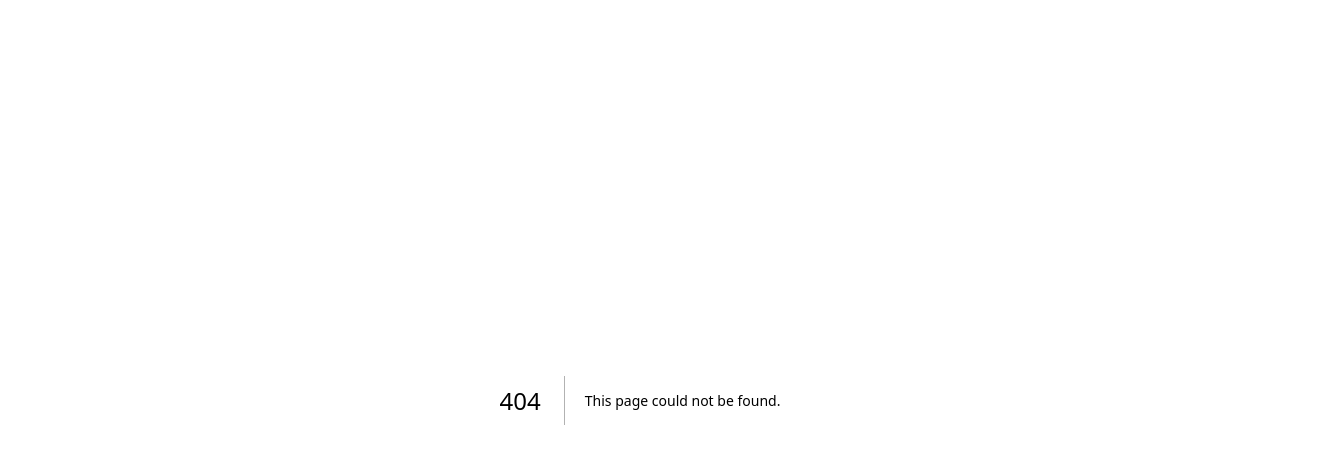
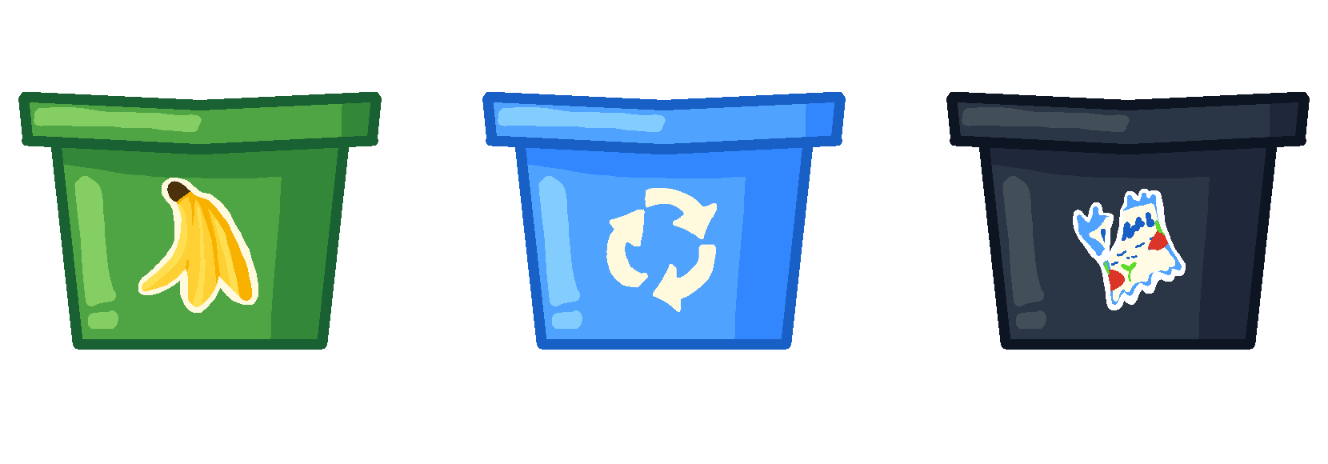
Before and after one commit to jploia/ucibogosort, a Next.js app in the folder garbogotchi/: page /gameplay in a window 1280 px wide. Before the commit this address had no page. Shown: the top 464 px of the page, 1328 px wide, since content can reach past the window. Built offline with nearby package versions, Linux system fonts and the light colour scheme; a web font is replaced by a local one.

Commit message:
add directory for secondary page for gameplay

```diff
--- /dev/null
+++ b/garbogotchi/app/gameplay/page.tsx
@@ -0,0 +1,5 @@
+import Bin from "@/app/components/Bin";
+
+export default function GameplayPage() {
+  return <Bin />;
+}
```
